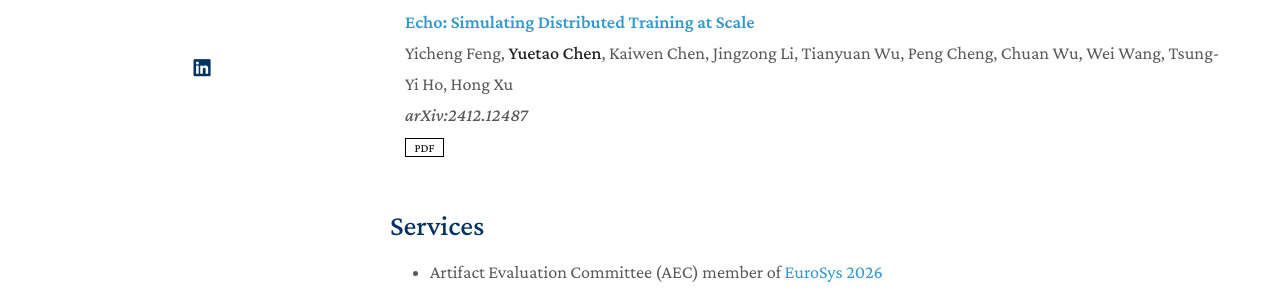
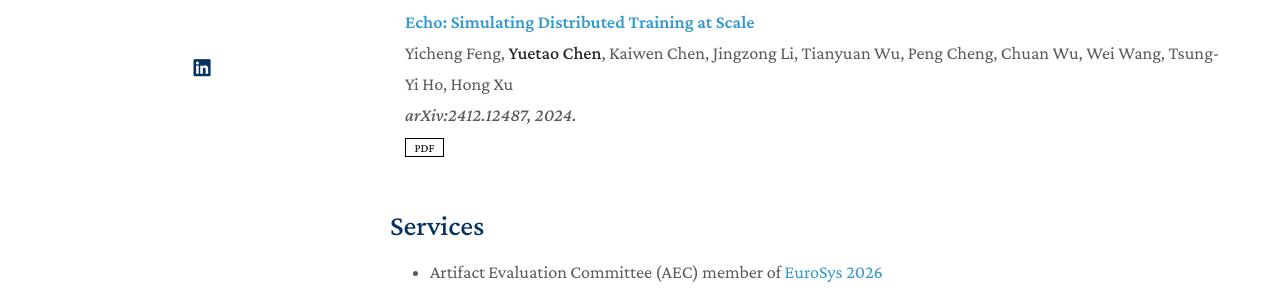
Before and after one commit to chenytpersonalpage/chenytpersonalpage.github.io, a Jekyll site: the page built from index.md, in a window 1280 px wide and 900 px high, scrolled down 938 px. Shown: the part 429-723 px from the top of the window. Built offline with Jekyll 4.4.1, drawn with Linux system fonts in a browser that asks for light colours; a style sheet for code colours, icons or effects is not loaded.

Commit message:
Update year for the preprint

```diff
--- a/_data/publications.yml
+++ b/_data/publications.yml
@@ -44,5 +44,5 @@ preprints:
 
   - title: "Echo: Simulating Distributed Training at Scale"
     authors: Yicheng Feng, <strong>Yuetao Chen</strong>, Kaiwen Chen, Jingzong Li, Tianyuan Wu, Peng Cheng, Chuan Wu, Wei Wang, Tsung-Yi Ho, Hong Xu
-    conference: arXiv:2412.12487
+    conference: arXiv:2412.12487, 2024.
     pdf: https://arxiv.org/abs/2412.12487
```
